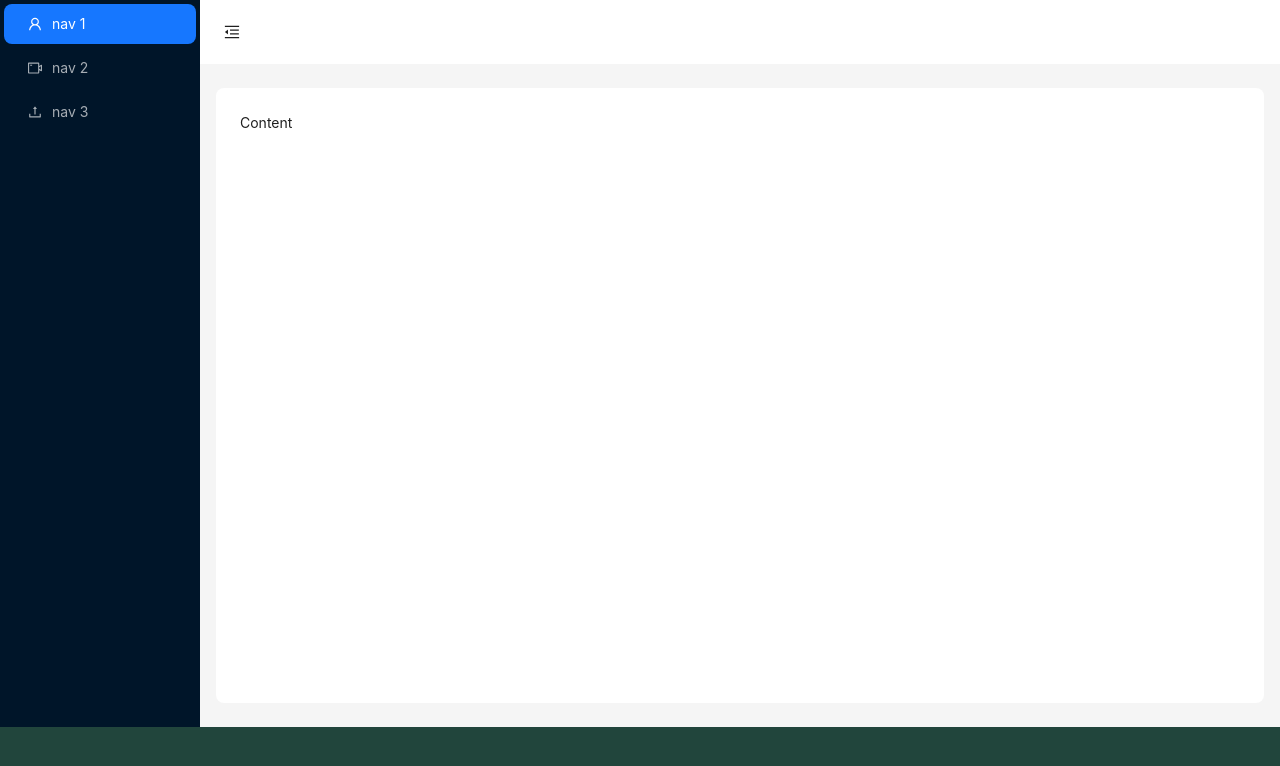
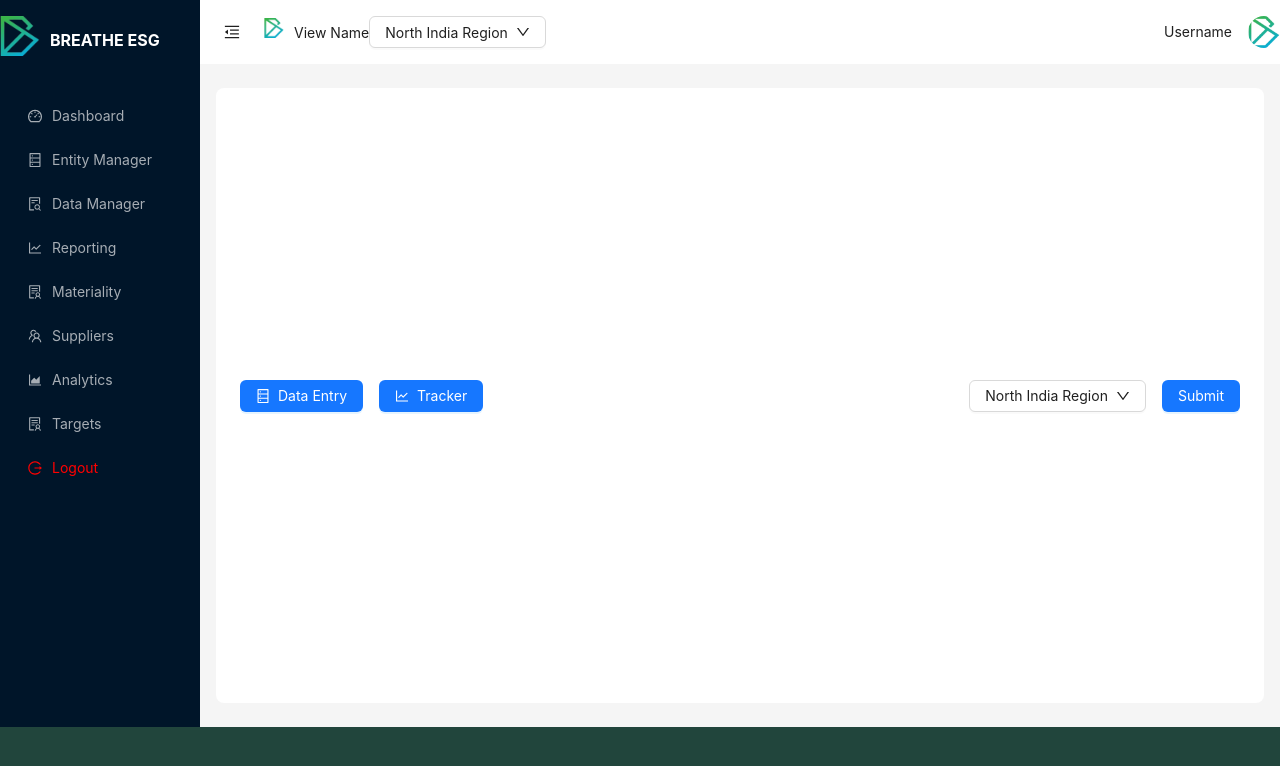
Before and after one commit to Shantanu7854/Breathe-ESG, a React (Vite) app in the folder client/: page / in a window 1280 px wide. Shown: the top 766 px of the page. Built offline with nearby package versions, Linux system fonts and the light colour scheme; the HTML template or start-up script is replaced by a standard one.

Commit message:
did home changes

```diff
--- a/client/src/pages/home.tsx
+++ b/client/src/pages/home.tsx
@@ -2,13 +2,62 @@ import React, { useState } from 'react';
 import {
   MenuFoldOutlined,
   MenuUnfoldOutlined,
-  UploadOutlined,
+  DashboardOutlined,
+  DatabaseOutlined,
+  FileSearchOutlined,
+  LineChartOutlined,
+  SolutionOutlined,
+  TeamOutlined,
+  AreaChartOutlined,
+  LogoutOutlined,
   UserOutlined,
-  VideoCameraOutlined,
+  DownOutlined,
 } from '@ant-design/icons';
-import { Button, Layout, Menu, theme } from 'antd';
+import { Button, Layout, Menu, theme, Dropdown, message, Space } from 'antd';
+import logo from '../assets/logo.png';
 
 const { Header, Sider, Content } = Layout;
+
+const handleButtonClick = (e: React.MouseEvent<HTMLButtonElement>) => {
+  message.info('Click on left button.');
+  console.log('click left button', e);
+};
+
+const handleMenuClick = (e: any) => {
+  message.info('Click on menu item.');
+  console.log('click', e);
+};
+
+const items = [
+  {
+    label: '1st menu item',
+    key: '1',
+    icon: <UserOutlined />,
+  },
+  {
+    label: '2nd menu item',
+    key: '2',
+    icon: <UserOutlined />,
+  },
+  {
+    label: '3rd menu item',
+    key: '3',
+    icon: <UserOutlined />,
+    danger: true,
+  },
+  {
+    label: '4th menu item',
+    key: '4',
+    icon: <UserOutlined />,
+    danger: true,
+    disabled: true,
+  },
+];
+
+const menuProps = {
+  items,
+  onClick: handleMenuClick,
+};
 
 const App: React.FC = () => {
   const [collapsed, setCollapsed] = useState(false);
@@ -19,33 +68,30 @@ const App: React.FC = () => {
   return (
     <Layout>
       <Sider trigger={null} collapsible collapsed={collapsed}>
-
+        <div className="logo-container" style={{ padding: '16px 0', textAlign: 'center' }}>
+          <img src={logo} alt="Breathe ESG Logo" className="logo" style={{ width: '20%' }} />
+          <h1 className="tagline" style={{ fontSize: '16px', margin: '8px 0 0', color: '#fff' }}>BREATHE ESG</h1>
+        </div>
         <div className="demo-logo-vertical" />
         <Menu
           theme="dark"
           mode="inline"
           defaultSelectedKeys={['1']}
-          items={[
-            {
-              key: '1',
-              icon: <UserOutlined />,
-              label: 'nav 1',
-            },
-            {
-              key: '2',
-              icon: <VideoCameraOutlined />,
-              label: 'nav 2',
-            },
-            {
-              key: '3',
-              icon: <UploadOutlined />,
-              label: 'nav 3',
-            },
-          ]}
-        />
+        >
+          <Menu.Item key="dashboard" icon={<DashboardOutlined />}>Dashboard</Menu.Item>
+          <Menu.Item key="entity_manager" icon={<DatabaseOutlined />}>Entity Manager</Menu.Item>
+          <Menu.Item key="data_manager" icon={<FileSearchOutlined />}>Data Manager</Menu.Item>
+          <Menu.Item key="reporting" icon={<LineChartOutlined />}>Reporting</Menu.Item>
+          <Menu.Item key="materiality" icon={<SolutionOutlined />}>Materiality</Menu.Item>
+          <Menu.Item key="suppliers" icon={<TeamOutlined />}>Suppliers</Menu.Item>
+          <Menu.Item key="analytics" icon={<AreaChartOutlined />}>Analytics</Menu.Item>
+          <Menu.Item key="targets" icon={<SolutionOutlined />}>Targets</Menu.Item>
+          <Menu.Item key="logout" icon={<LogoutOutlined />} style={{ color: 'red' }}>Logout</Menu.Item>
+        </Menu>
       </Sider>
       <Layout>
-        <Header style={{ padding: 0, background: colorBgContainer }}>
+        <Header style={{ padding: 0, background: colorBgContainer, display: 'flex', alignItems: 'center', justifyContent: 'space-between' }}>
+          <div>
             <Button
               type="text"
               icon={collapsed ? <MenuUnfoldOutlined /> : <MenuFoldOutlined />}
@@ -56,6 +102,25 @@ const App: React.FC = () => {
                 height: 64,
               }}
             />
+
+            <img src={logo} alt="Breathe ESG Logo" className="logo" style={{ width: '20px' }} />
+
+            View Name
+
+
+            <Dropdown overlay={<Menu {...menuProps} />} >
+              <Button>
+                <Space>
+                  North India Region
+                  <DownOutlined />
+                </Space>
+              </Button>
+            </Dropdown>
+          </div>
+          <div style={{ display: 'flex', alignItems: 'center' }}>
+            <span style={{ marginRight: '16px' }}>Username</span>
+            <img src={logo} alt="Profile" style={{ width: '32px', height: '32px', borderRadius: '50%' }} />
+          </div>
         </Header>
         <Content
           style={{
@@ -64,10 +129,37 @@ const App: React.FC = () => {
             minHeight: 615,
             background: colorBgContainer,
             borderRadius: borderRadiusLG,
+            display: 'flex',
+            justifyContent: 'space-between',
+            alignItems: 'center',
+
           }}
         >
-          Content
+          <div>
+            <Button type="primary" icon={<DatabaseOutlined />}>
+              Data Entry
+            </Button>
+            <Button type="primary" icon={<LineChartOutlined />} style={{ marginLeft: '16px' }}>
+              Tracker
+            </Button>
+          </div>
+          <div>
+            <Dropdown overlay={<Menu {...menuProps} />} trigger={['click']}>
+              <Button style={{ marginRight: '16px' }}>
+                <Space>
+                  North India Region
+                  <DownOutlined />
+                </Space>
+              </Button>
+            </Dropdown>
+            <Button type="primary" htmlType="submit">
+              Submit
+            </Button>
+          </div>
+
         </Content>
+
+
       </Layout>
     </Layout>
   );
--- a/client/src/styles/home.scss
+++ b/client/src/styles/home.scss
@@ -1,5 +1,11 @@
 .home {
-    h1 {
-      color: blue;
-    }
+  h1 {
+    color: blue;
   }
+}
+
+.logo {
+  width: 10px;
+  height: auto;
+  margin-right: 10px;
+}
```
Lines whose indentation alone changed are shown as unchanged.
